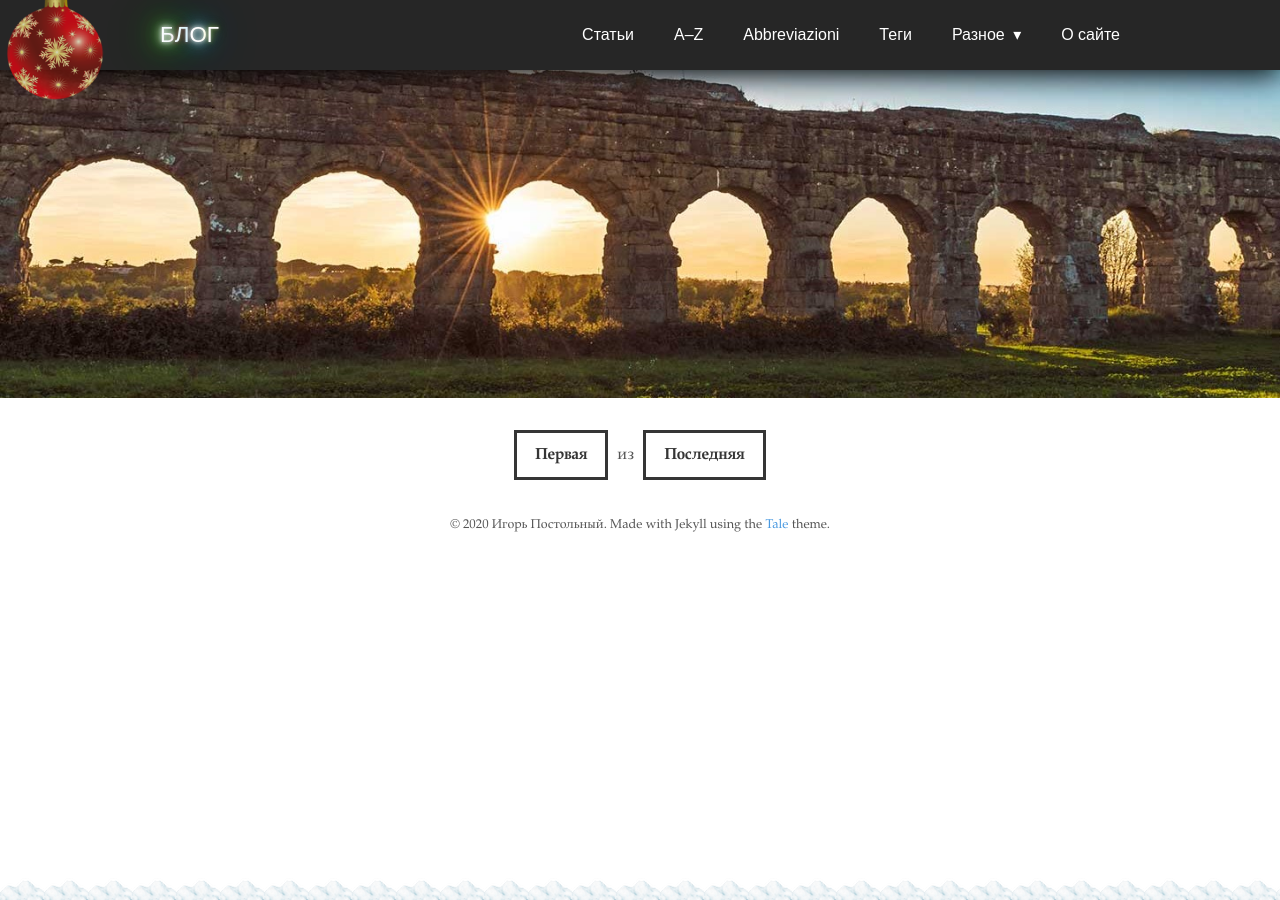
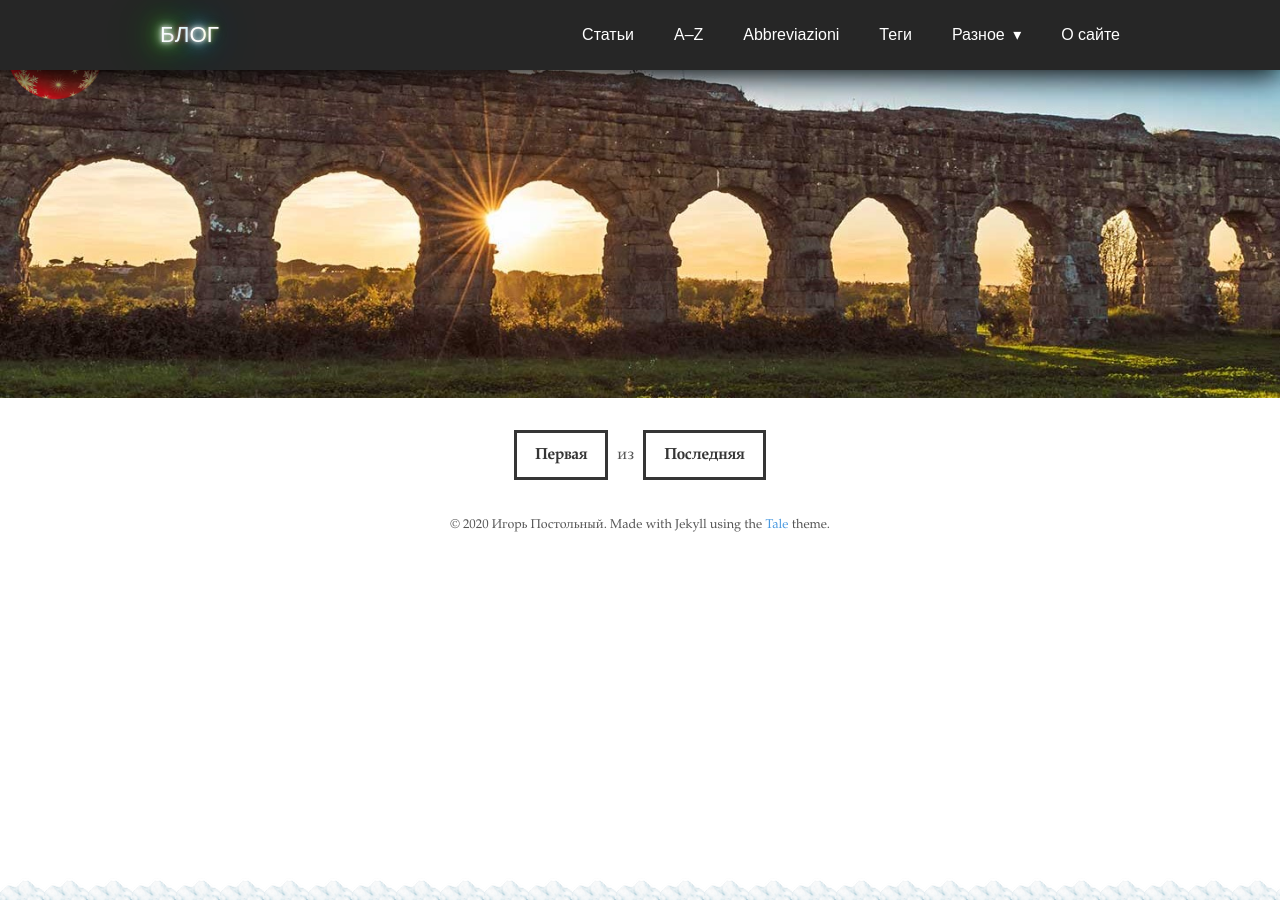
Before and after one commit to postolny/postolny.github.io, a Jekyll site: the page built from README.md, in a window 1280 px wide. Built offline with Jekyll 4.4.1, drawn with Linux system fonts in a browser that asks for light colours; nearby versions of some CDN libraries; our own code applies the rules of GitHub Pages for plain Markdown files.

Commit message:
Update _base.scss

```diff
--- a/_sass/tale/_base.scss
+++ b/_sass/tale/_base.scss
@@ -310,7 +310,7 @@ input#search {
   background-image: url(../assets/palla_rossa.png);
   width: 100px;
   height: 104px;
-  z-index: 10;
+  z-index: 3;
   opacity: 0.8;
   transition: opacity 0.5s ease-in-out;
   transform-origin: top;
```
